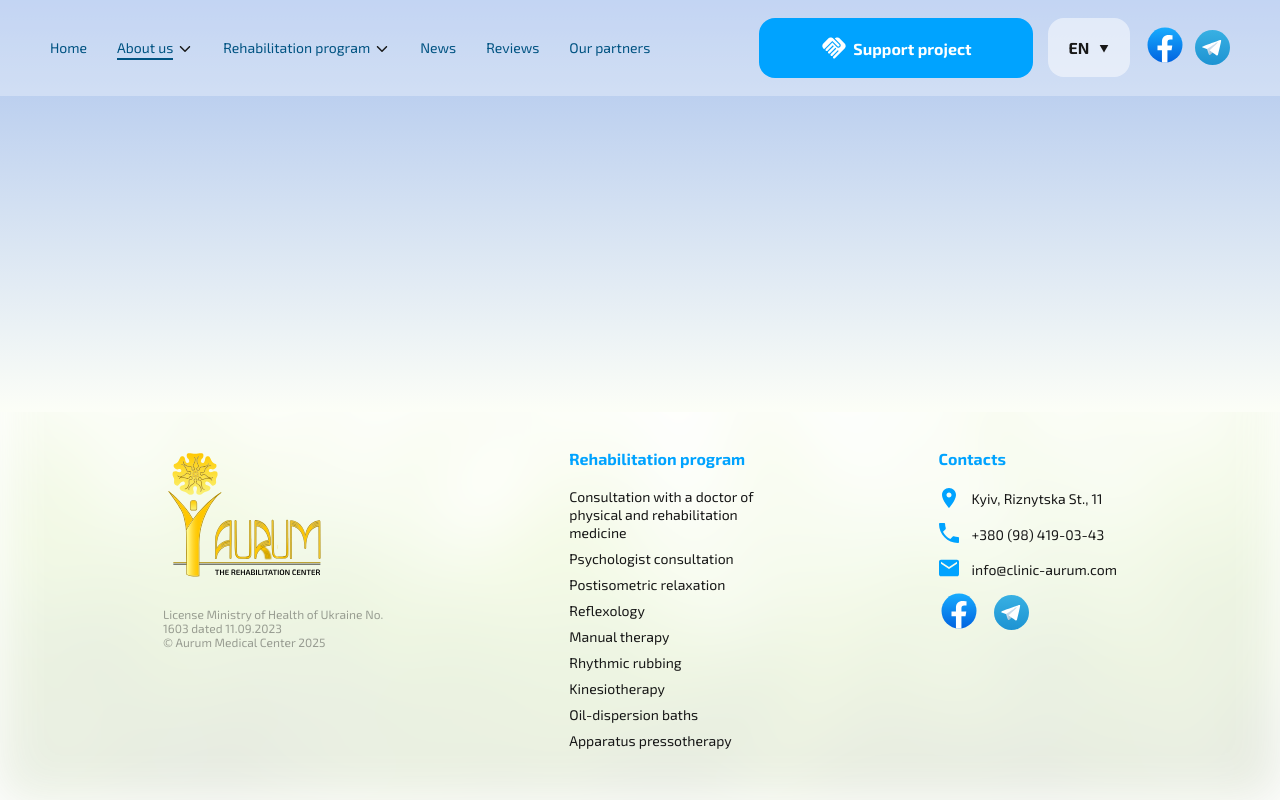
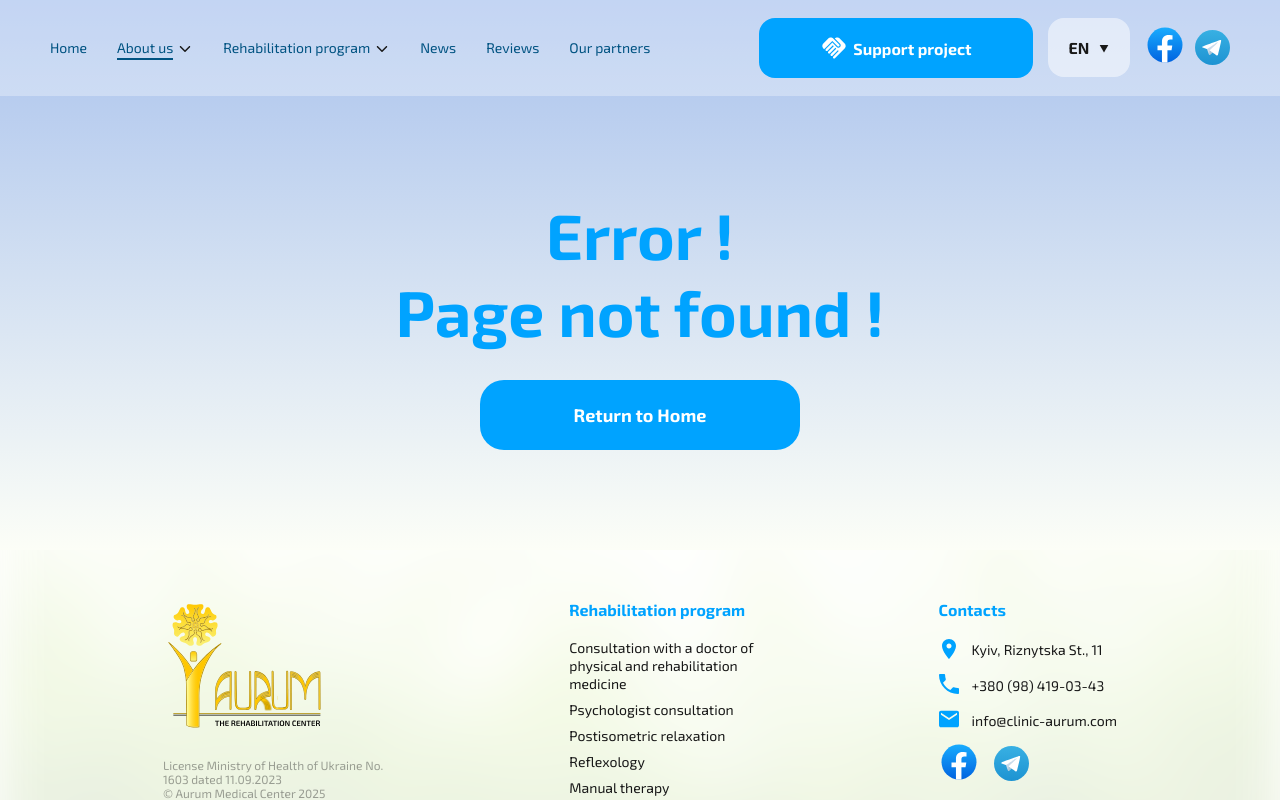
Before and after one commit to Bachynckyi/faurum, a React (Create React App) app: page /faurum/about in a window 1280 px wide. Shown: the top 800 px of the page. Built offline with nearby package versions, Linux system fonts and the light colour scheme.

Commit message:
update_02/03/2025-test1

```diff
--- a/src/components/ServicesSlider/ServicesSlider.module.scss
+++ b/src/components/ServicesSlider/ServicesSlider.module.scss
@@ -55,7 +55,6 @@
     max-width: 350px !important;
     height: 216px;
     border-radius: 24px;
-    height: 216px;
     background: url("../../images/services_slider_1.jpg") lightgray 0px -75.67px / 100% 242.751% no-repeat;
     box-shadow: 0px 4px 10px 0px rgba(0, 0, 0, 0.20);
 
--- a/src/index.css
+++ b/src/index.css
@@ -33,7 +33,7 @@ button {
 .center .slick-slide div {
   display: flex;
   justify-content: center;
-  margin: 10px 0px;
+  margin: 10px 0px 12px 0px;
 }
 
 .center .slick-list {
--- a/src/pages/NotFoundPage/NotFoundPage.jsx
+++ b/src/pages/NotFoundPage/NotFoundPage.jsx
@@ -2,6 +2,7 @@ import scss from './NotFoundPage.module.scss';
 import { NavLink } from 'react-router-dom';
 import { useTranslation } from 'react-i18next';
 import { Helmet } from "react-helmet-async";
+import Footer from 'components/Footer/Footer';
 
 const NotFoundPage = () => {
   const { t } = useTranslation();
@@ -15,13 +16,20 @@ const NotFoundPage = () => {
         <meta property="og:title" content={t("PageNotFound_meta_title")}/>
         <meta property="og:description" content={t("PageNotFound_meta_description")}/>
       </Helmet>
-      <div className={scss.container}>
-        <div className={scss.content_wrapper}>
-          <h1 className={scss.title}>{t("PageNotFound_title_error")}</h1>
-          <h1 className={scss.title}>{t("PageNotFound_title_text")}</h1>
-          <NavLink to="/" className={scss.button}>{t("PageNotFound_title_link")}</NavLink>
+      <div className={scss.container_page}>
+            <div className={scss.main_container}>
+                <div className={scss.background_wrapper1}></div>
+                <div className={scss.content_wrapper}>
+                    <h1 className={scss.title}>{t("PageNotFound_title_error")}</h1>
+                    <h1 className={scss.title}>{t("PageNotFound_title_text")}</h1>
+                    <NavLink to="/" className={scss.button}>{t("PageNotFound_title_link")}</NavLink>
+                </div>
+            </div>
+            <div className={scss.footer_container}>
+                <div className={scss.background_wrapper2}></div>
+                <Footer />
+            </div>
         </div>
-      </div>
     </>
   )
 };
--- a/src/pages/NotFoundPage/NotFoundPage.module.scss
+++ b/src/pages/NotFoundPage/NotFoundPage.module.scss
@@ -1,12 +1,14 @@
-.container {
-    width: 100vw;
+.container_page {
+    overflow: hidden;
+    display: flex;
+    flex-direction: column;
+    min-height: 100vh;
     min-width: 320px;
-    margin: auto;
-    display: flex;
-    flex-direction: column;;
-    box-sizing: border-box;
-    overflow: hidden;
+};
+
+.main_container {
     position: relative;
+    z-index: 2;
 };
 
 .content_wrapper {
@@ -14,23 +16,60 @@
     flex-direction: column;
     align-items: center;
     justify-content: center;
-    width: calc(100vw - 40px);
-    min-width: 280px;
-    margin: 0px auto;
-    max-width: 1440px;
-    padding: 80px 0px 80px 0px;
-    z-index: 7;
+    margin-top: 80px;
+    padding: 80px 0px;
 
-    @media screen and (min-width: 768px) {
-        width: 75vw;
+    @media screen and (min-width: 1024px) {
+        margin-top: 96px;
+        padding: 100px 0px;
+    };
+};
+
+.footer_container {
+    margin-top: auto;
+    position: relative;
+    z-index: 1;
+};
+
+.background_wrapper1 {
+    position: absolute;
+    top: 0px;
+    width: 100%;
+    min-height: 100%;
+    height: calc(100vh - 388px);
+    background: linear-gradient(180deg, rgba(169, 194, 237, 1), rgb(252, 254, 247));
+    z-index: 3;
+};
+
+.background_wrapper2 {
+    position: absolute;
+    min-width: 320px;
+    bottom: 0px;
+    width: 100vw;
+    height: 1375px;
+    background: url("../../images/background_3.jpg");
+    background-size: cover;
+    filter: blur(25px);
+    z-index: 2;
+    opacity: 0.6;
+
+    @media screen and (min-width: 390px) {
+        background-size: contain;
     };
 
     @media screen and (min-width: 1024px) {
-        padding: 100px 0px 100px 0px;
+        background: url("../../images/background_3.1.jpg");
+    };
+
+    @media screen and (min-width: 1440px) {
+        width: 100vw;
+        left: 50%;
+        transform: translateX(-50%);
     };
 };
 
 .title {
+    position: relative;
     margin: 0px;
     text-align: center;
     color: #00A3FF;
@@ -39,6 +78,7 @@
     font-style: normal;
     font-weight: 300;
     line-height: normal;
+    z-index: 9;
 
     @media screen and (min-width: 433px) {
         font-size: 36px;
@@ -50,6 +90,7 @@
 };
 
 .button {
+    position: relative;
     margin-top: 50px;
     text-decoration: none;
     max-width: 320px;
@@ -69,6 +110,7 @@
     color: #fff;
     font-family: "Exo2-Bold";
     font-size: 18px;
+    z-index: 9;
 
     &:hover {
         scale: 1.05;
--- a/src/router.js
+++ b/src/router.js
@@ -1,4 +1,4 @@
-import { Routes, Route, useLocation } from 'react-router-dom';
+import { Routes, Route, useLocation, Navigate, useParams } from 'react-router-dom';
 import { lazy, Suspense, useEffect } from 'react';
 import Layout from 'components/Layout/Layout';
 import { AnimatePresence } from "framer-motion";
@@ -35,8 +35,8 @@ const MedicinePage = lazy(() => import('./pages/MedicinePage/MedicinePage'));
 const SupportPage = lazy(() => import('./pages/SupportPage/SupportPage'));
 const ProjectPage = lazy(() => import('./pages/ProjectPage/ProjectPage'));
 
-
 const UserRoutes = () => {
+  const allowedLanguages = ["en", "de", "ua"];
   const location = useLocation();
   const { i18n } = useTranslation();
   const currentLang = i18n.language;
@@ -54,6 +54,11 @@ const UserRoutes = () => {
     }
   }, [location.pathname, i18n, currentLang]);
 
+  const CheckLang = () => {
+    const { lang } = useParams();
+    return allowedLanguages.includes(lang) ? <Layout /> : <NotFoundPage/>;
+  };
+
   return (
     <HelmetProvider>
       <Suspense fallback={<Loader/>}>
@@ -68,8 +73,11 @@ const UserRoutes = () => {
             exit="exit"
           >
             <Routes location={location} key={location.pathname}>
-              <Route index element={<HomePage/>}/>
-              <Route path="/:lang" element={<Layout />} >
+              <Route path="/" element={<Navigate to={`/${currentLang}`} replace />} />
+              <Route path="/en" element={<HomePage />} />
+              <Route path="/de" element={<HomePage />} />
+              <Route path="/ua" element={<HomePage />} />
+              <Route path="/:lang" element={<CheckLang />}>
                 <Route path="about/video" element={<AboutVideoPage />} />
                 <Route path="about/honors" element={<AboutHonorsPage />} />
                 <Route path="about/presentation" element={<AboutPresentationPage />} />
@@ -93,8 +101,8 @@ const UserRoutes = () => {
                 <Route path="team/irina-sergiychuk" element={<TeamMember4Page />} />
                 <Route path="support-project" element={<SupportPage />} />
                 <Route path="project" element={<ProjectPage />} />
-                <Route path="*" element={<NotFoundPage />} />
               </Route>
+              <Route path="*" element={<NotFoundPage />}/>
             </Routes>
           </motion.div>
         </AnimatePresence>
```
